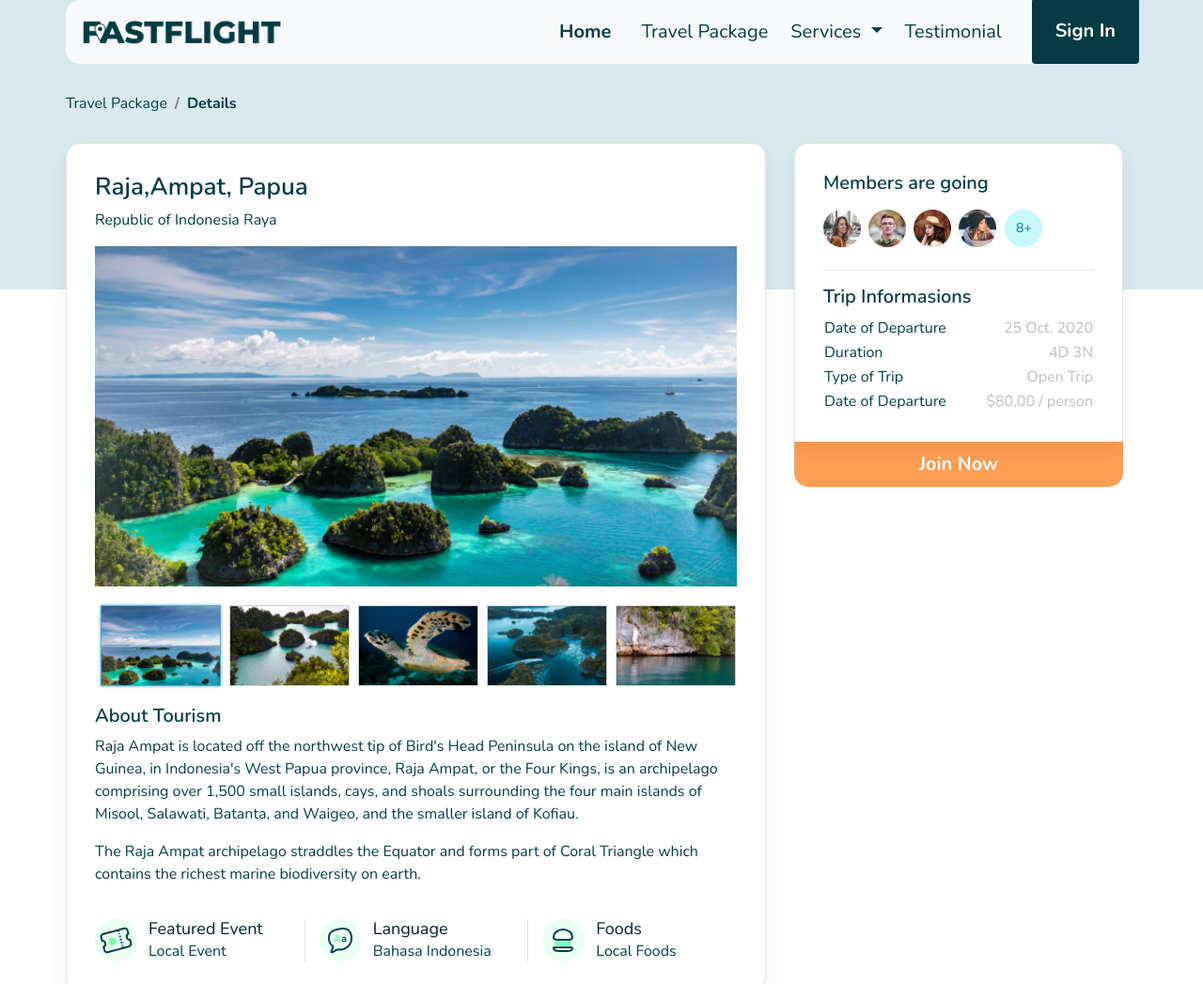
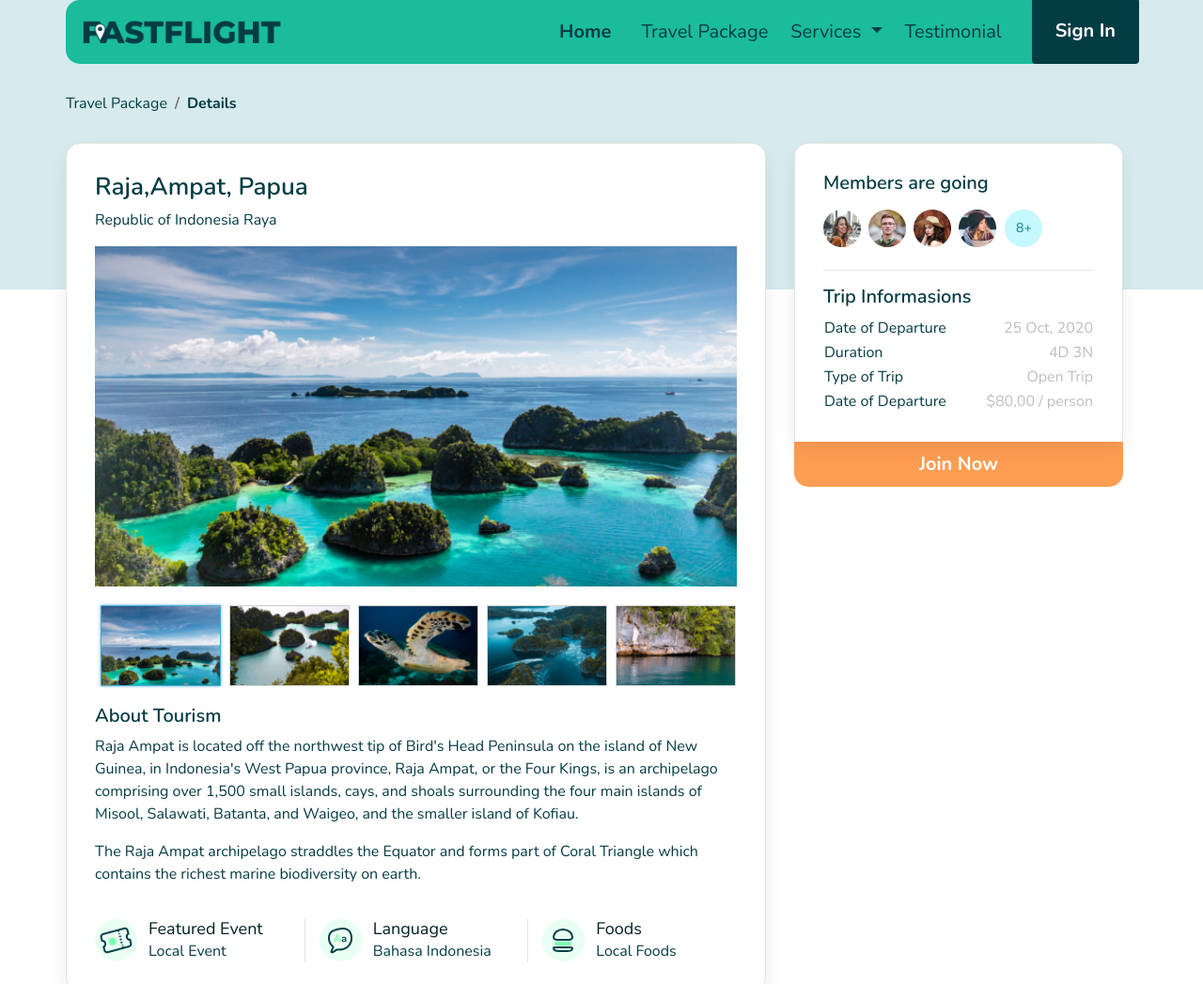
Before and after one commit to bayudewan/bayudewan.github.io, a plain HTML site: page details.html in a window 1280 px wide. Shown: the top 1047 px of the page at 94% size. Drawn offline with nearby package versions, Linux system fonts and the light colour scheme; a web font is replaced by a local one.

Commit message:
nav ganti warna

```diff
--- a/styles/main.scss
+++ b/styles/main.scss
@@ -28,7 +28,7 @@ body {
 }
 
 .nav {
-    background: #1ABC9C;
+    background: #1ABC9C !important;
     border-radius: 15px;
 }
 
```
Also changed, not shown: styles/main.css, 1 other file.
